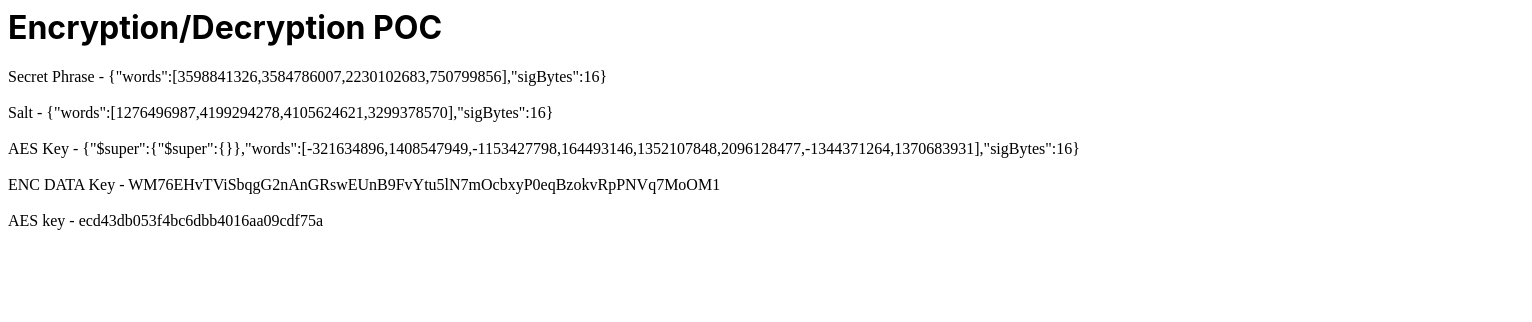
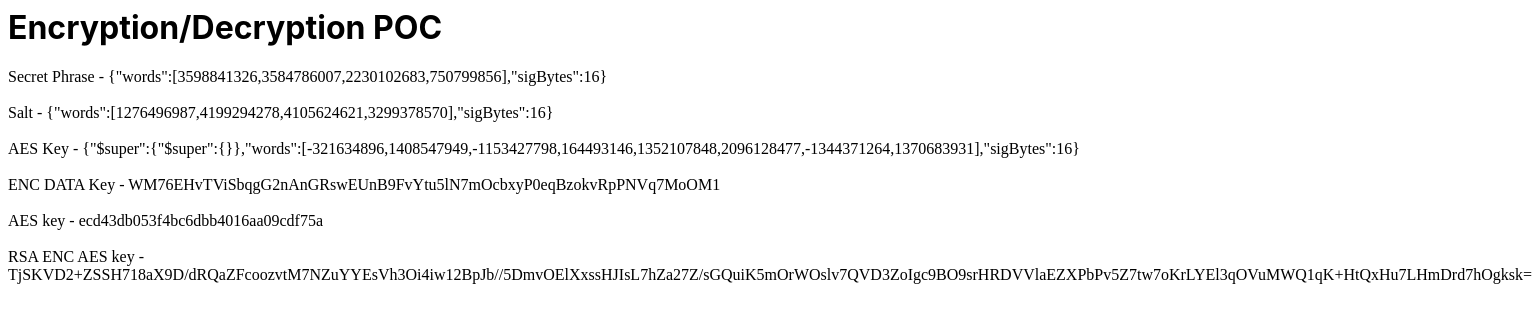
Before and after one commit to YashuVerma1210/React-Enc, a React (Create React App) app: page / in a window 1280 px wide. Shown: the top 322 px of the page, 1532 px wide, since content can reach past the window. Built offline with nearby package versions, Linux system fonts and the light colour scheme.

Commit message:
1 file modified

```diff
--- a/src/App.js
+++ b/src/App.js
@@ -46,6 +46,7 @@ export default function App() {
       <span>AES Key - {JSON.stringify(aesKey)}</span> <br /> <br />
       <span>ENC DATA Key - {aesEncTrans.toString()}</span> <br /> <br />
       <span>AES key - {aesEncTrans.key.toString()}</span> <br /> <br />
+      <span>RSA ENC AES key - {rsaEncryptedAesKey}</span>
     </div>
   );
 }
```
